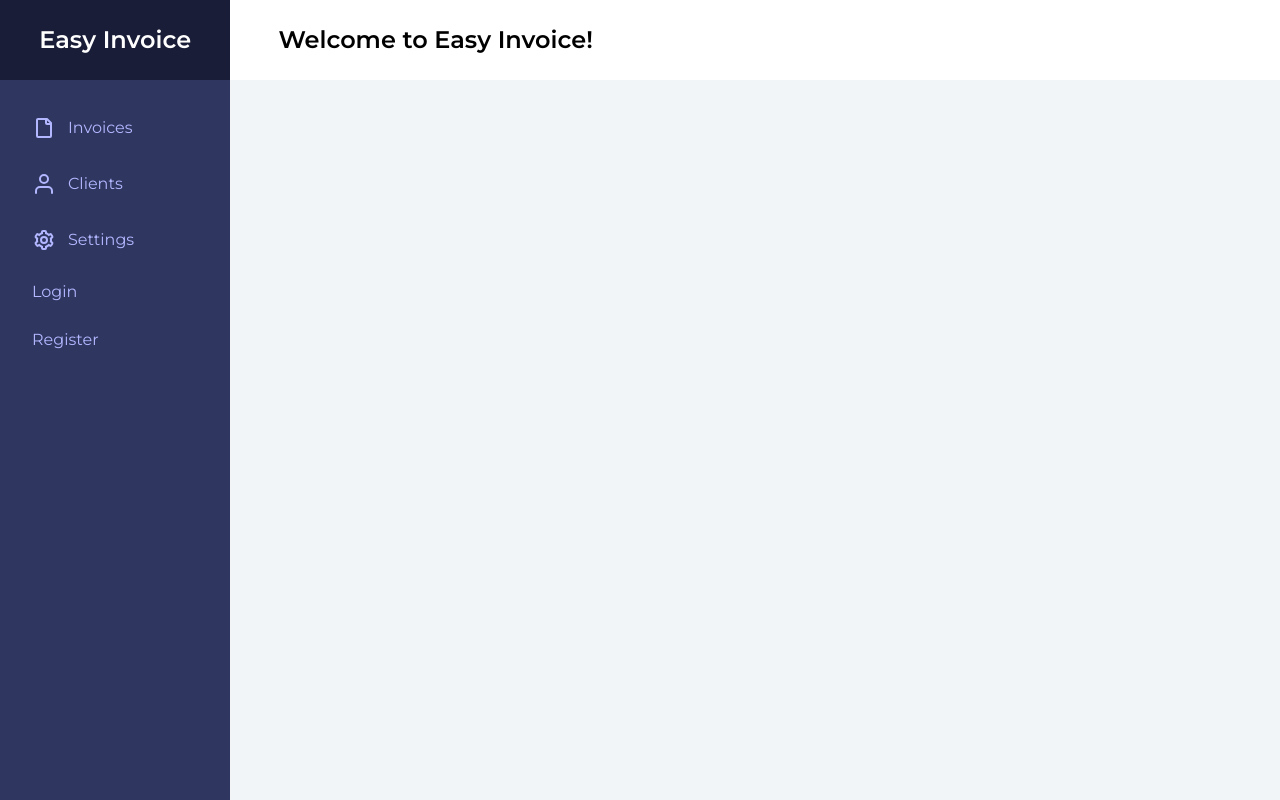
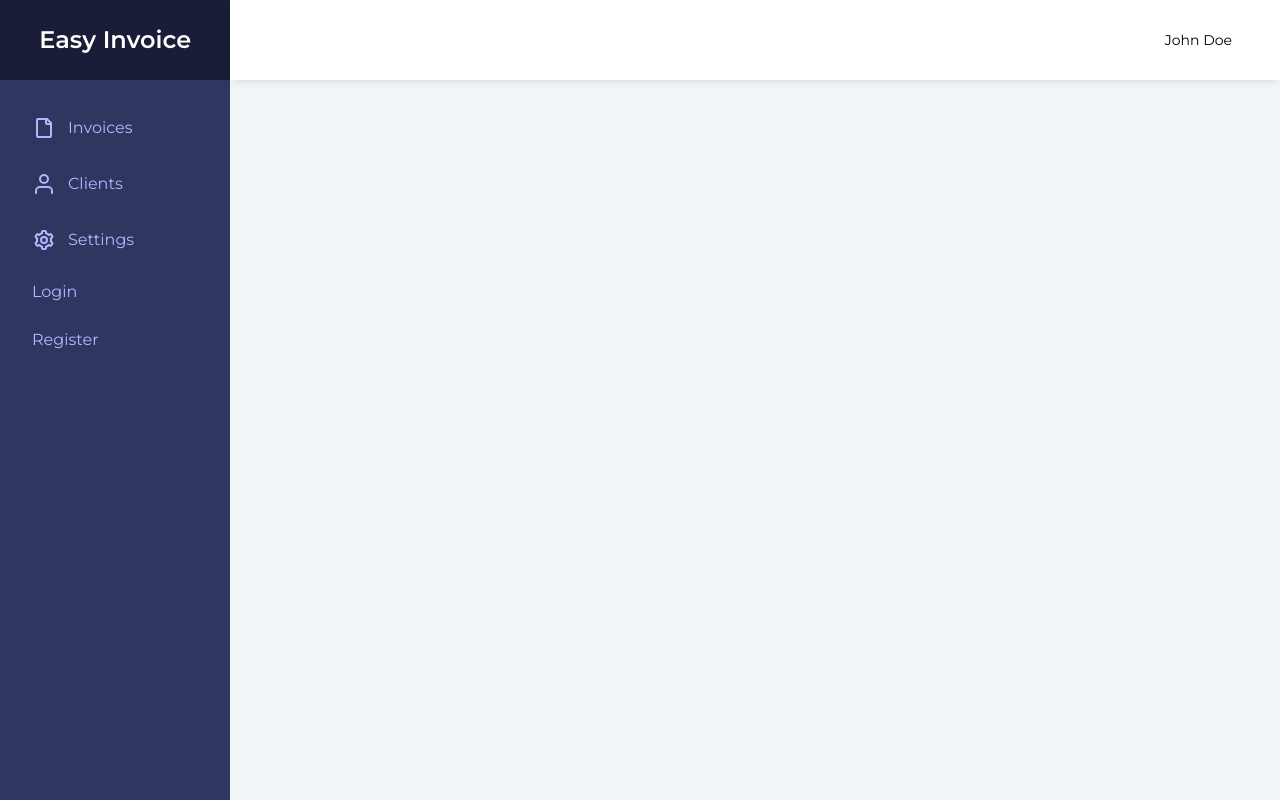
Before and after one commit to rprema/easy-invoice, an Angular app: page / in a window 1280 px wide. Built offline with nearby package versions, Linux system fonts and the light colour scheme.

Commit message:
update header component.

```diff
--- a/src/app/components/header/header.component.html
+++ b/src/app/components/header/header.component.html
@@ -1,3 +1,5 @@
-<div class="main-header">
-  <h2>Welcome to Easy Invoice!</h2>
+<div class="main__header">
+  <div class="user__profile">
+    John Doe
+  </div>
 </div>
--- a/src/app/components/header/header.component.scss
+++ b/src/app/components/header/header.component.scss
@@ -3,4 +3,13 @@
   display: flex;
   align-items: center;
   padding: 0 3rem;
+  box-shadow: 0 4px 8px -4px rgba(0, 0, 0, 0.16);
+  position: relative;
+  justify-content: flex-end;
+
+
 }
+
+.user__profile{
+  font-size: 14px;
+}
--- a/src/app/components/header/header.component.ts
+++ b/src/app/components/header/header.component.ts
@@ -3,7 +3,7 @@ import { Component, OnInit } from '@angular/core';
 @Component({
   selector: 'app-header',
   templateUrl: './header.component.html',
-  styleUrls: ['./header.component.scss']
+  styleUrls: ['./header.component.scss'],
 })
 export class HeaderComponent implements OnInit {
 
```
